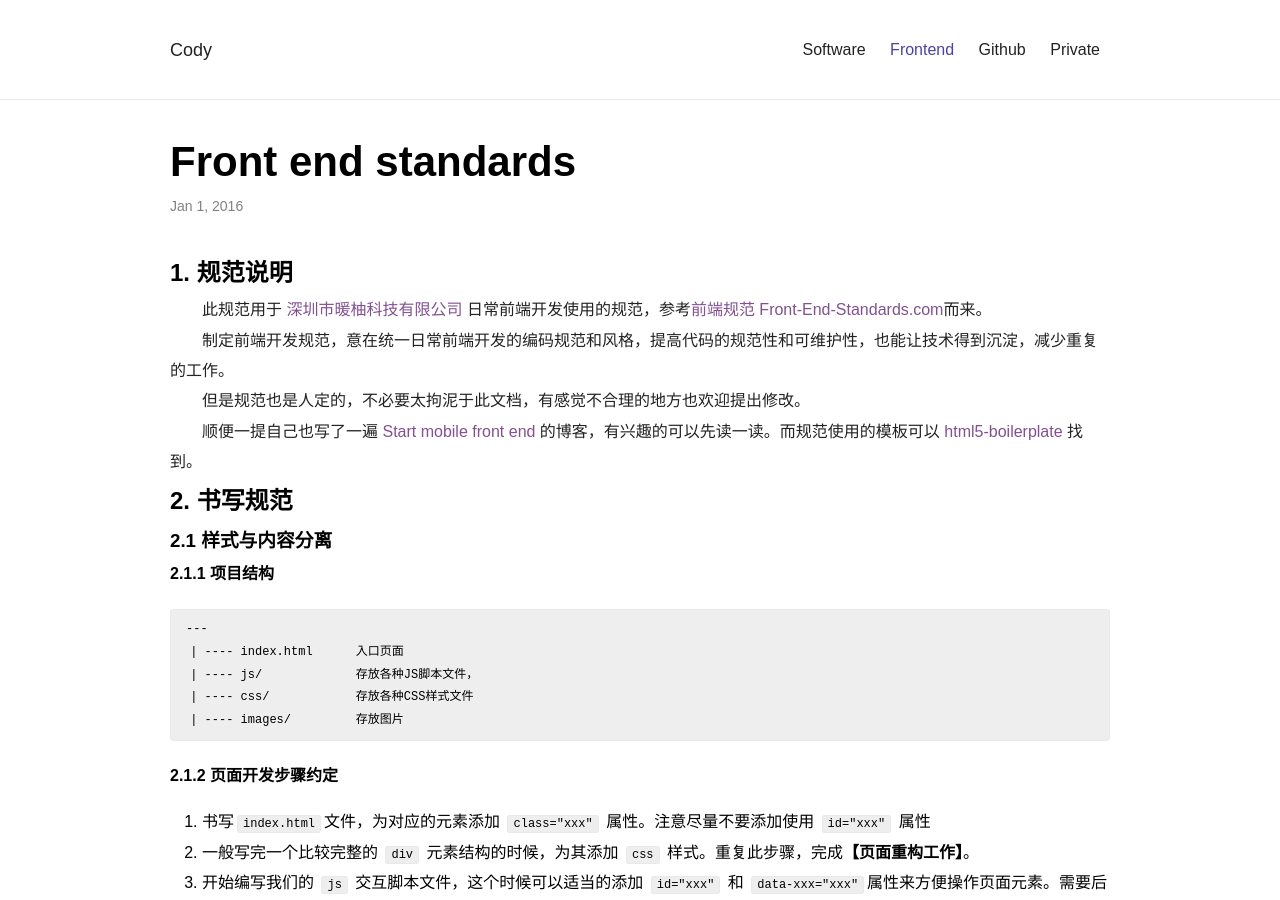
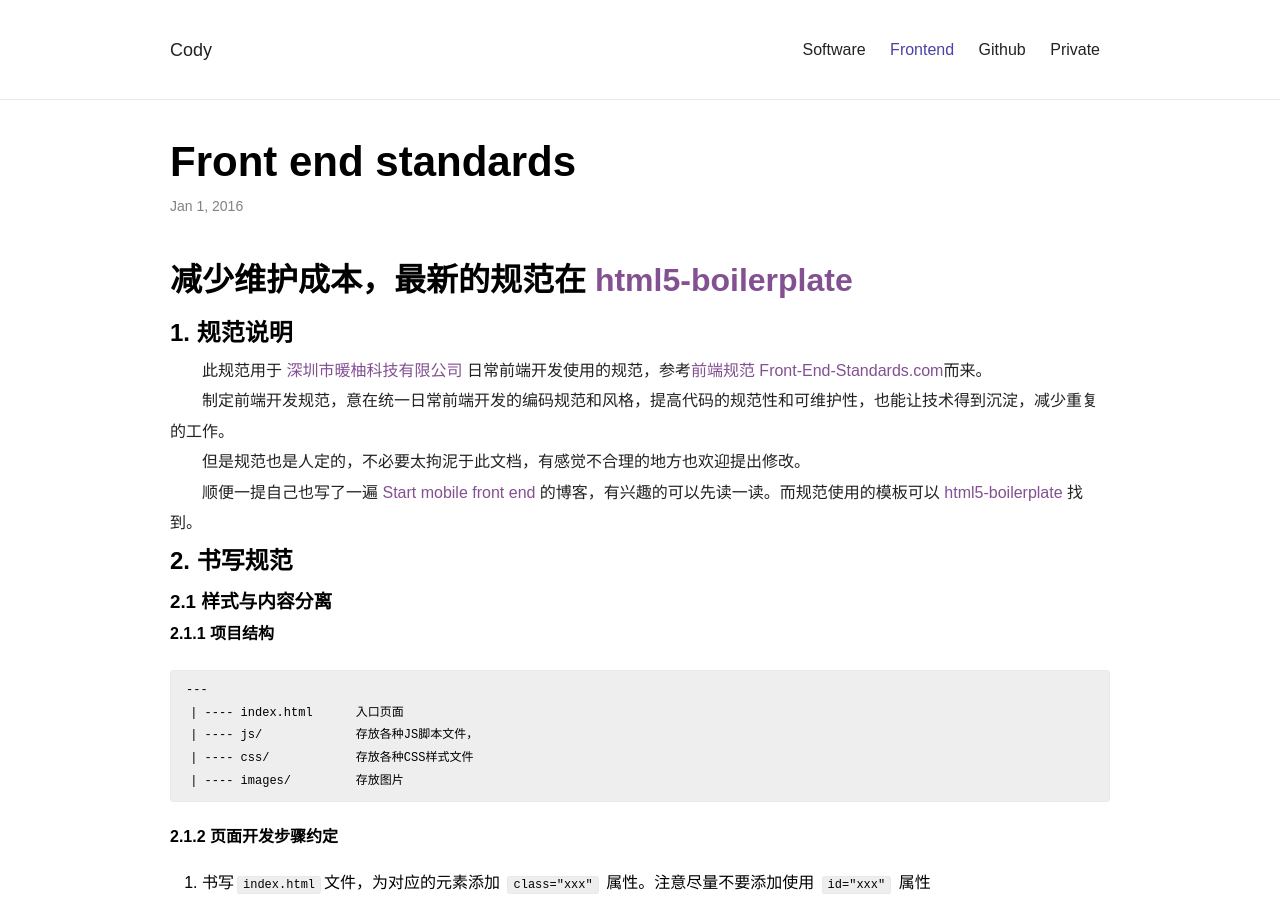
Before and after one commit to cody1991/cody1991.github.io, a Jekyll site: the page built from _posts/2016-01-01-front-end-standards.md, in a window 1280 px wide and 900 px high. Built offline with Jekyll 4.4.1, drawn with Linux system fonts in a browser that asks for light colours; nearby versions of some CDN libraries; comment, search, counter and statistics services are not loaded.

Commit message:
update standars

```diff
--- a/_posts/2016-01-01-front-end-standards.md
+++ b/_posts/2016-01-01-front-end-standards.md
@@ -5,6 +5,7 @@ date:   2016-1-1 18:16:00
 category: frontend
 ---
 
+# 减少维护成本，最新的规范在 [html5-boilerplate](https://github.com/bear-front-end/html5-boilerplate)
 
 ## 1. 规范说明
 
```
